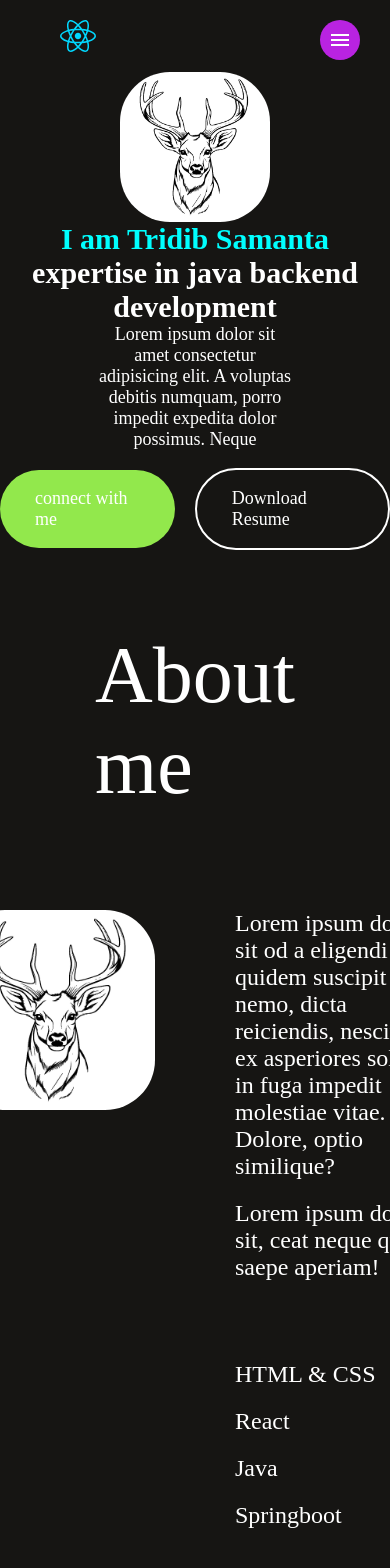
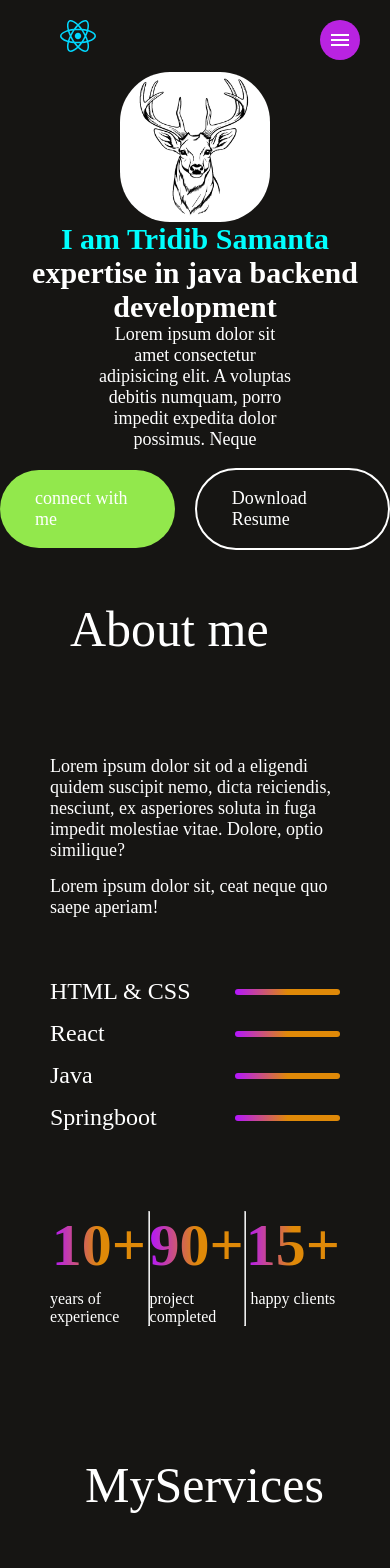
Before and after one commit to Tubai1999/MyPortfolio, a React (Vite) app: page / in a window 390 px wide. Shown: the top 1568 px of the page. Built offline with nearby package versions, Linux system fonts and the light colour scheme.

Commit message:
edit(exit): added responsiveness in service section

```diff
--- a/src/component/About/About.css
+++ b/src/component/About/About.css
@@ -1,4 +1,4 @@
-.about{
+.about {
   display: flex;
   flex-direction: column;
   align-items: center;
@@ -7,78 +7,77 @@
   margin: 80px 170px;
 }
 
-.about-title h1{
+.about-title h1 {
   padding: 0px 30px;
   font-size: 80px;
   font-weight: 500;
 }
 
-
-.about-left img{
-    height:200px;
-    width:200px;
+.about-left img {
+  height: 200px;
+  width: 200px;
   border-radius: 50px;
 }
 
-.about-section{
+.about-section {
   display: flex;
   gap: 80px;
 }
 
-.about-right{
+.about-right {
   display: flex;
   flex-direction: column;
-    gap:80px
+  gap: 80px;
 }
 
-.about-para{
+.about-para {
   display: flex;
   flex-direction: column;
-    gap:20px;
+  gap: 20px;
   font-size: 24px;
   font-weight: 500;
 }
 
-.about-skills{
+.about-skills {
   display: flex;
   flex-direction: column;
-    gap:20px;
+  gap: 20px;
 }
 
-.about-skill{
+.about-skill {
   display: flex;
   gap: 50px;
   align-items: center;
   transition: 0.3s;
 }
 
-.about-skill p{
+.about-skill p {
   min-width: 150px;
   font-size: 24px;
   font-weight: 500;
 }
 
-.about-skill hr{
+.about-skill hr {
   outline: none;
   border: none;
   width: 50%;
   height: 8px;
   border-radius: 50px;
-    background-color: aquamarine;
+  background: linear-gradient(270deg, #df8908 50%, #b415ff 100%);
 }
 
-.about-skill:hover{
+.about-skill:hover {
   transform: scale(1.05);
 }
 
-.about-achievements{
+.about-achievements {
   display: flex;
   width: 100%;
   justify-content: space-around;
   margin-bottom: 80px;
 }
 
-.about-achievement{
+.about-achievement {
   display: flex;
   flex-direction: column;
   align-items: center;
@@ -86,12 +85,76 @@
   transition: 0.5s;
 }
 
-.about-achievement:hover{
+.about-achievement:hover {
   transform: scale(1.05);
 }
 
-.about-achievement h1{
+.about-achievement h1 {
   font-size: 60px;
   font-weight: 700;
   color: pink;
 }
+
+@media (max-width: 780px) {
+  .about {
+    gap: 80px;
+    margin: 50px;
+    align-items: start;
+  }
+  .about-title h1 {
+    padding: 0px 20px;
+    font-size: 50px;
+    font-weight: 400;
+  }
+
+  .about-section {
+    flex-direction: column;
+    gap: 0px;
+  }
+
+  .about-left img {
+    display: none;
+    /* height: 150px;
+    width: 150px;
+    border-radius: 50px; */
+  }
+  .about-right {
+    display: flex;
+    flex-direction: column;
+    gap: 60px;
+  }
+
+  .about-para {
+    display: flex;
+    flex-direction: column;
+    gap: 15px;
+    font-size: 18px;
+    font-weight: 400;
+  }
+
+  .about-skills {
+    display: flex;
+    flex-direction: column;
+    gap: 15px;
+  }
+
+  .about-skill {
+    display: flex;
+    gap: 35px;
+    align-items: center;
+    transition: 0.3s;
+  }
+  about-skill p {
+    font-size: 18px;
+  }
+
+  .about-skill hr {
+    height: 6px;
+  }
+  .about-achievement h1 {
+    background: linear-gradient(270deg, #df8908 50%, #b415ff 100%);
+    background-clip: text;
+    /* -webkit-background-clip: text; */
+    -webkit-text-fill-color: transparent;
+  }
+}
--- a/src/component/Service/Service.css
+++ b/src/component/Service/Service.css
@@ -1,4 +1,4 @@
-.myservice{
+.myservice {
   display: flex;
   flex-direction: column;
   justify-content: center;
@@ -7,13 +7,13 @@
   margin: 80px 170px;
 }
 
-.service-title h1{
+.service-title h1 {
   padding: 0px 30px;
   font-size: 80px;
   font-weight: 500;
 }
 
-.services-format{
+.services-format {
   display: flex;
   flex-direction: column;
   gap: 20px;
@@ -22,40 +22,69 @@
   border: 2px solid white;
   cursor: pointer;
   transition: 0.6s ease-in-out;
+  box-sizing: border-box;
   /* width: 420px; */
+  position: relative;
 }
 
-.services-container{
+.read-more{
+    position: absolute;
+    bottom: 5px;
+}
+
+.services-container {
   display: grid;
-    grid-template-columns: 1fr 1fr 1fr;
+  grid-template-columns: repeat(3,1fr);
   gap: 40px;
   margin-bottom: 80px;
 }
 
-.services-format h4{
+.services-format h4 {
   font-size: 28px;
   font-weight: 600;
 }
 
-.services-format h3{
+.services-format h3 {
   font-size: 38px;
   font-weight: 600;
-    background: linear-gradient(270deg, #DF8908 50%, #B415FF 100%);
+  background: linear-gradient(270deg, #df8908 50%, #b415ff 100%);
   background-clip: text;
   -webkit-background-clip: text;
   -webkit-text-fill-color: transparent;
 }
 
-.services-format p{
+.services-format p {
   color: #d4d4d4;
   font-size: 20px;
   line-height: 30px;
   max-width: 300px;
 }
 
-.services-format:hover{
+.services-format:hover {
   border: 2px solid palevioletred;
   background-image: linear-gradient(127deg, #4130ac 50%, #9138ac 80%);
   transform: scale(1.05);
   /* transition: 0.5s; */
 }
+
+@media (max-width: 780px) {
+  .myservice {
+    align-items: start;
+    gap: 60px;
+    margin: 20px 70px;
+  }
+  .service-title h1 {
+    padding: 0px 15px;
+    font-size: 50px;
+    font-weight: 400;
+  }
+  .services-format {
+
+    gap: 20px;
+    padding: 32px;
+  }
+  .services-container {
+  grid-template-columns: repeat(2,1fr);
+
+}
+}
--- a/src/component/Service/Service.jsx
+++ b/src/component/Service/Service.jsx
@@ -17,7 +17,9 @@ const Service = () => {
               <h4>{skill.id}</h4>
               <h3>{skill.skill}</h3>
               <p>{skill.skillDescription}</p>
-              <p>Read more</p>
+              <div className="read-more">
+                <p>Read more</p>
+              </div>
             </div>
           );
         })}
```
Lines whose indentation alone changed are shown as unchanged.
